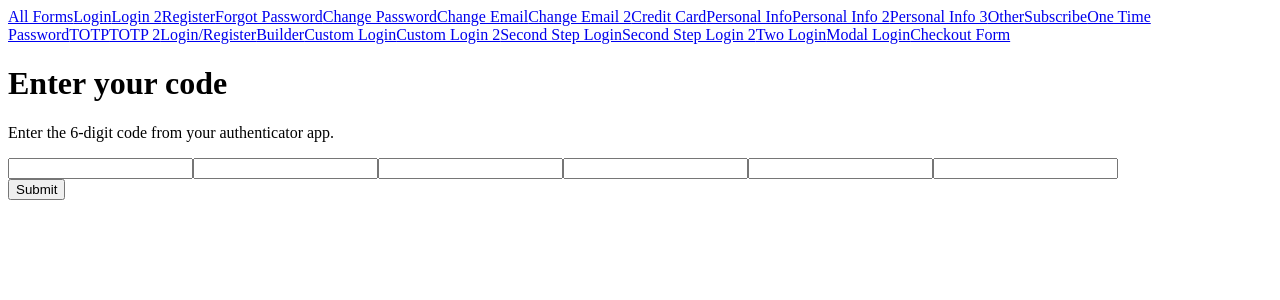
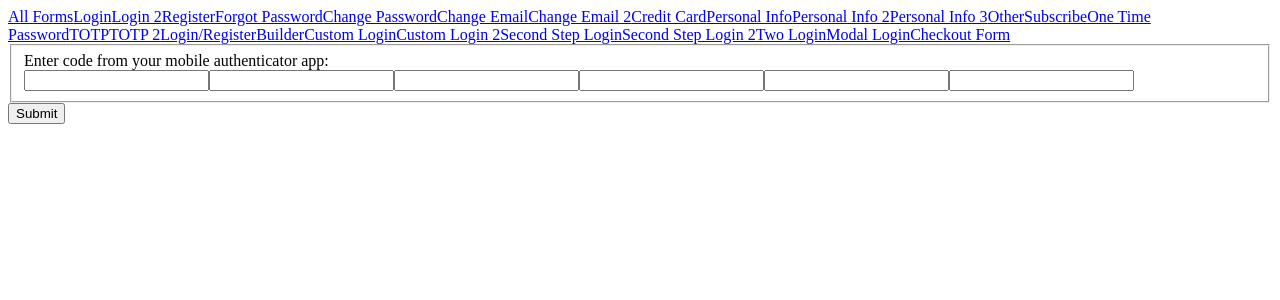
Before and after one commit to NordPass/autofill-samples, a React (Vite) app: page /#/totp in a window 1280 px wide. Shown: the top 300 px of the page. Built offline with nearby package versions, Linux system fonts and the light colour scheme.

Commit message:
refactor: totp forms

```diff
--- a/src/Forms/TOTP.tsx
+++ b/src/Forms/TOTP.tsx
@@ -1,17 +1,16 @@
 export const TOTP = () => (
   <form className="flex items-center justify-center mt-3 flex-col">
-    <h1 className="text-4xl mb-3 mt-3">Enter your code</h1>
-    <p className="mb-3">Enter the 6-digit code from your authenticator app.</p>
-
-    <div className="flex justify-around w-[300px]">
-      <input className="input input-bordered w-[40px]" maxLength={1} />
-      <input className="input input-bordered w-[40px]" maxLength={1} />
-      <input className="input input-bordered w-[40px]" maxLength={1} />
-      <input className="input input-bordered w-[40px]" maxLength={1} />
-      <input className="input input-bordered w-[40px]" maxLength={1} />
-      <input className="input input-bordered w-[40px]" maxLength={1} />
-    </div>
-
+    <fieldset className="TotpInput__loginFieldset flex items-center justify-center mt-3 flex-col">
+      <label className="TotpInput__loginTextFieldLabel text-4xl mb-3 mt-3"> Enter code from your mobile authenticator app: </label>
+      <div className="TotpInput__totpInputContainer flex justify-around w-[300px]">
+        <input type="text" autoComplete="off" maxLength={1} className="TotpInput__loginInput keeper-ignore input input-bordered w-[40px]" />
+        <input type="text" autoComplete="off" maxLength={1} className="TotpInput__loginInput keeper-ignore input input-bordered w-[40px]" />
+        <input type="text" autoComplete="off" maxLength={1} className="TotpInput__loginInput keeper-ignore input input-bordered w-[40px]" />
+        <input type="text" autoComplete="off" maxLength={1} className="TotpInput__loginInput keeper-ignore input input-bordered w-[40px]" />
+        <input type="text" autoComplete="off" maxLength={1} className="TotpInput__loginInput keeper-ignore input input-bordered w-[40px]" />
+        <input type="text" autoComplete="off" maxLength={1} className="TotpInput__loginInput keeper-ignore input input-bordered w-[40px]" />
+      </div>
+    </fieldset>
     <button className="btn btn-outline mt-3 w-[15%]" type="button">Submit</button>
   </form>
 );
--- a/src/Forms/TOTPOneField.tsx
+++ b/src/Forms/TOTPOneField.tsx
@@ -1,12 +1,18 @@
 export const TOTPOneField = () => (
-  <form className="flex items-center justify-center mt-3 flex-col">
-    <h1 className="text-4xl mb-3 mt-3">Enter your code</h1>
-    <p className="mb-3">Enter the 6-digit code from your authenticator app.</p>
-
-    <div className="flex justify-around w-[300px]">
-      <input className="input input-bordered"/>
+  <form className="gl-show-field-errors js-2fa-form flex items-center justify-center mt-3 flex-col" aria-live="assertive" action="/users/sign_in" accept-charset="UTF-8" method="post">
+    <input type="hidden" name="authenticity_token" value="b7NGhc4zZ4o6OsmTX7e_tdLsFoI92Vrqbv410JjU2miRg-bVxyyetxKk7zG6ij-V3528_j6wfJ681mU-U95VQQ" autoComplete="off" />
+    <div className="form-group flex justify-around w-[500px] flex-col">
+      <label htmlFor="user_otp_attempt" className="text-4xl mb-2">Enter verification code</label>
+      <input className="form-control gl-form-input input input-bordered" title="This field is required." data-testid="two-fa-code-field" type="text" name="user[otp_attempt]" id="user_otp_attempt" />
+      <p className="gl-field-error hidden">This field is required.</p>
+      <p className="form-text text-muted hint mt-4">
+        Enter the code from your two-factor authenticator app.
+        If you've lost your device, you can enter one of your recovery codes.
+      </p>
+      <input value="0" autoComplete="off" type="hidden" name="user[remember_me]" id="user_remember_me" />
     </div>
-
-    <button className="btn btn-outline mt-3 w-[7%]" type="button">Submit</button>
+    <button data-testid="verify-code-button" type="submit" className="btn btn-outline mt-3 w-[7%]">
+      <span className="gl-button-text"> Verify code </span>
+    </button>
   </form>
 );
```
